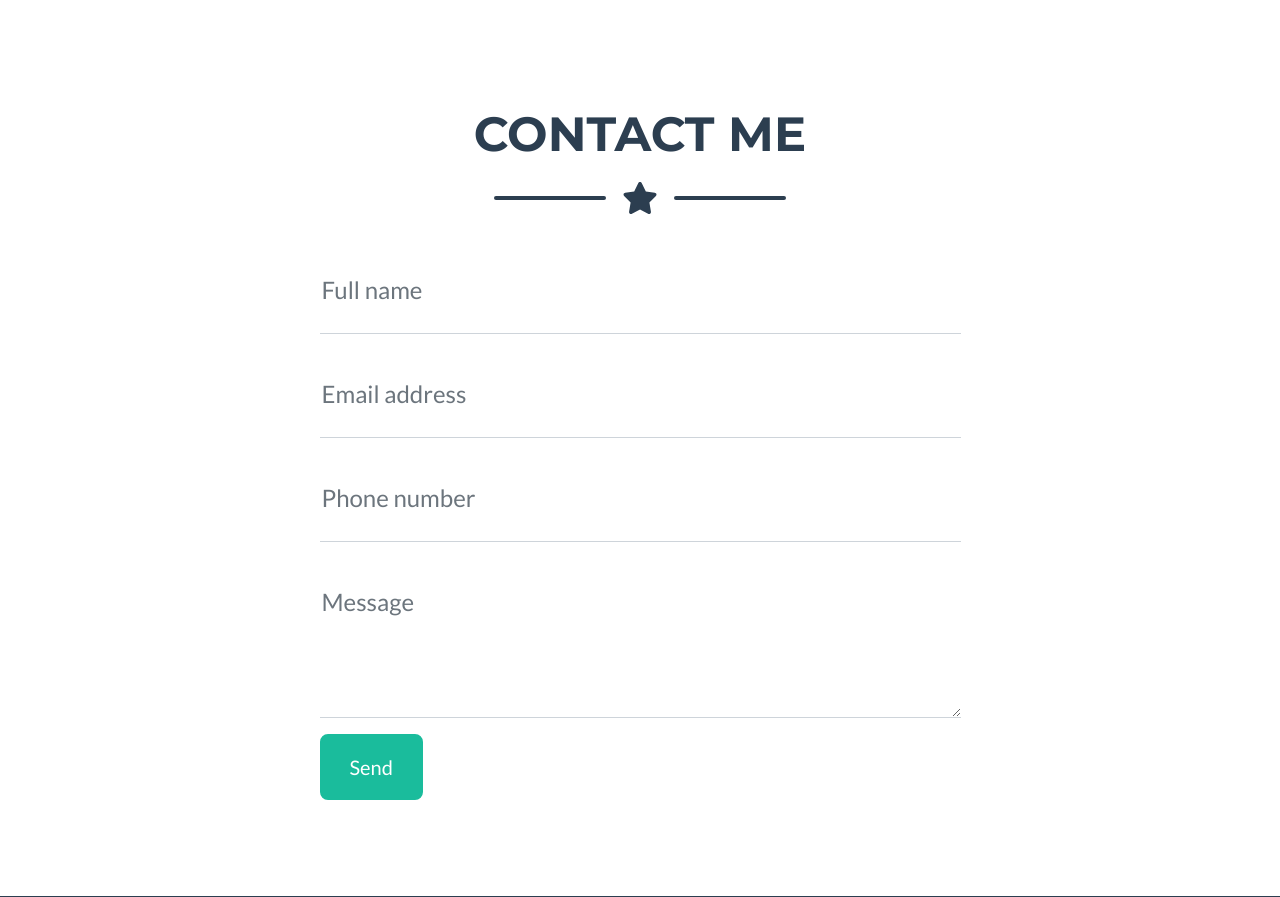
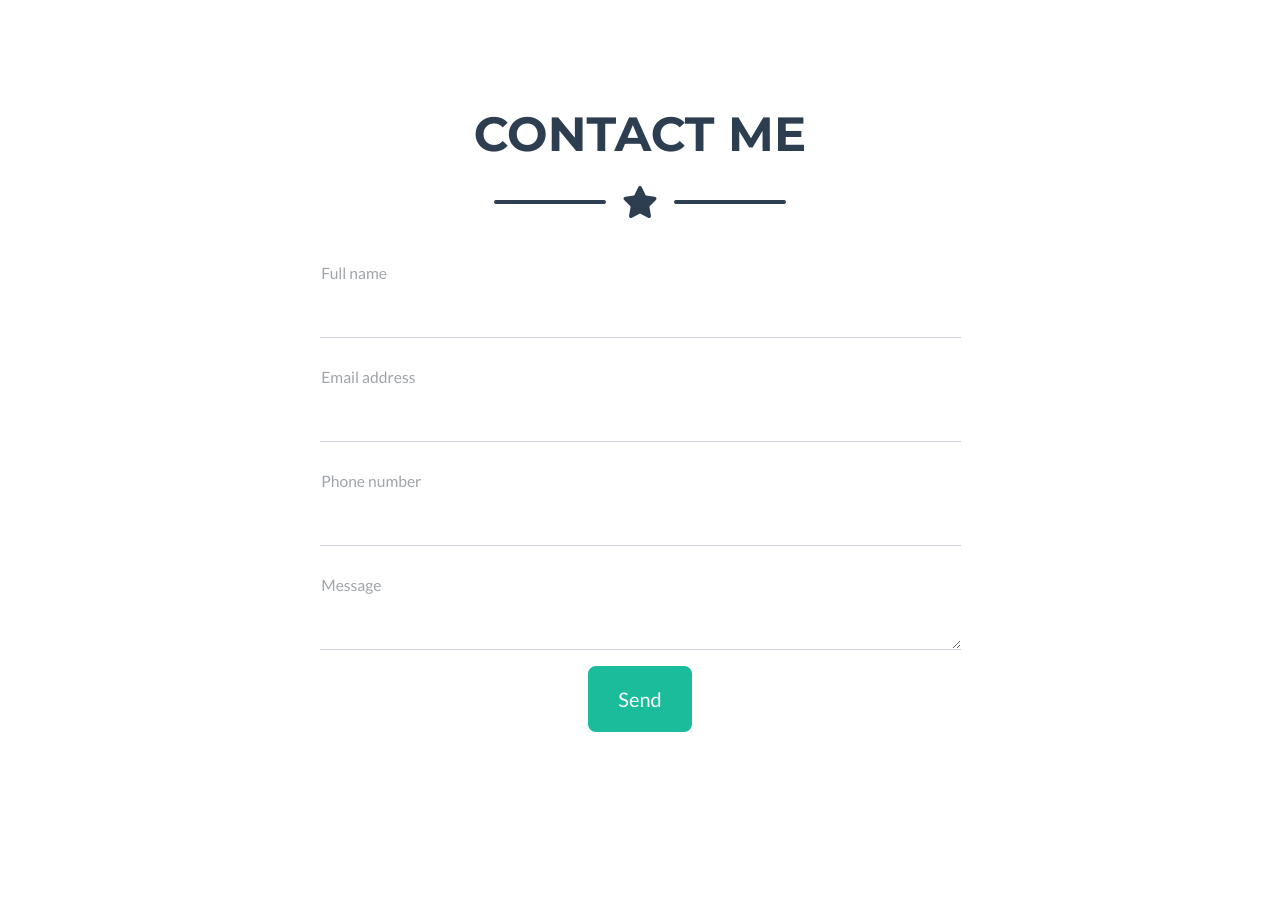
Before and after one commit to nicolinolochex/Arandiga_Proyecto, a Django app: page /APP/formulario/ in a window 1280 px wide. Shown: the part 128-1025 px from the top of the page. Run offline with Django 5.2, Linux system fonts and the light colour scheme; some libraries are stand-ins or nearby versions.

Commit message:
15.12 00.13hs

```diff
--- a/Admin/APP/forms.py
+++ b/Admin/APP/forms.py
@@ -1,7 +1,19 @@
-"""
 from django import forms
+from .models import Contact
 
-class CursoFormulario(forms.Form):
-    curso = forms.CharField()
-    camada = forms.IntegerField()
-"""
+class ContactForm(forms.ModelForm):
+    class Meta:
+        model = Contact
+        fields = ['name', 'email', 'phone', 'message']
+        widgets = {
+            'name': forms.TextInput(attrs={'placeholder': 'Enter your full name'}),
+            'email': forms.EmailInput(attrs={'placeholder': 'Enter a valid email address'}),
+            'phone': forms.TextInput(attrs={'placeholder': 'Enter your phone number'}),
+            'message': forms.Textarea(attrs={'placeholder': 'Enter your message'}),
+        }
+        error_messages = {
+            'name': {'required': 'Please enter your name.'},
+            'email': {'required': 'Please enter your email.'},
+            'phone': {'required': 'Please enter your phone number.'},
+            'message': {'required': 'Please enter your message.'},
+        }
--- a/Admin/APP/templates/APP/formulario.html
+++ b/Admin/APP/templates/APP/formulario.html
@@ -5,36 +5,84 @@
 <section class="page-section portfolio" id="contact" style="margin-top: 50px;">
     <section class="page-section" id="contact">
         <div class="container">
-        <h2 class="page-section-heading text-center text-uppercase text-secondary mb-0">Contact Me</h2>
-        <div class="divider-custom">
+            <h2 class="page-section-heading text-center text-uppercase text-secondary mb-4">Contact Me</h2>
+            <div class="divider-custom mb-4">
                 <div class="divider-custom-line"></div>
                 <div class="divider-custom-icon"><i class="fas fa-star"></i></div>
                 <div class="divider-custom-line"></div>
             </div>
+
+            <!-- Mensaje de éxito -->
+            {% if form.is_valid %}
+                <div class="alert alert-success text-center mb-4" role="alert">
+                    Your message has been sent successfully!
+                </div>
+            {% endif %}
+
             <div class="row justify-content-center">
                 <div class="col-lg-8 col-xl-7">
                     <form method="post" action="">
                         {% csrf_token %}
+
+                        <!-- Full Name -->
                         <div class="form-floating mb-3">
-                        <input class="form-control" id="name" name="name" type="text" placeholder="Enter your name..." required />
-                        <label for="name">Full name</label>
+                            <input type="text" name="name" class="form-control {% if form.name.errors %}is-invalid{% endif %}" value="{{ form.name.value|default:'' }}">
+                            <label for="id_name">Full name</label>
+                            {% if form.name.errors %}
+                                <div class="invalid-feedback">
+                                    {% for error in form.name.errors %}
+                                        <p>{{ error }}</p>
+                                    {% endfor %}
                                 </div>
+                            {% endif %}
+                        </div>
+
+                        <!-- Email Address -->
                         <div class="form-floating mb-3">
-                        <input class="form-control" id="email" name="email" type="email" placeholder="name@example.com" required />
-                        <label for="email">Email address</label>
+                            <input type="email" name="email" class="form-control {% if form.email.errors %}is-invalid{% endif %}" value="{{ form.email.value|default:'' }}">
+                            <label for="id_email">Email address</label>
+                            {% if form.email.errors %}
+                                <div class="invalid-feedback">
+                                    {% for error in form.email.errors %}
+                                        <p>{{ error }}</p>
+                                    {% endfor %}
                                 </div>
+                            {% endif %}
+                        </div>
+
+                        <!-- Phone Number -->
                         <div class="form-floating mb-3">
-                        <input class="form-control" id="phone" name="phone" type="tel" placeholder="(123) 456-7890" required />
-                        <label for="phone">Phone number</label>
+                            <input type="text" name="phone" class="form-control {% if form.phone.errors %}is-invalid{% endif %}" value="{{ form.phone.value|default:'' }}">
+                            <label for="id_phone">Phone number</label>
+                            {% if form.phone.errors %}
+                                <div class="invalid-feedback">
+                                    {% for error in form.phone.errors %}
+                                        <p>{{ error }}</p>
+                                    {% endfor %}
                                 </div>
+                            {% endif %}
+                        </div>
+
+                        <!-- Message -->
                         <div class="form-floating mb-3">
-                        <textarea class="form-control" id="message" name="message" placeholder="Enter your message here..." style="height: 10rem" required></textarea>
-                        <label for="message">Message</label>
+                            <textarea name="message" class="form-control {% if form.message.errors %}is-invalid{% endif %}">{{ form.message.value|default:'' }}</textarea>
+                            <label for="id_message">Message</label>
+                            {% if form.message.errors %}
+                                <div class="invalid-feedback">
+                                    {% for error in form.message.errors %}
+                                        <p>{{ error }}</p>
+                                    {% endfor %}
                                 </div>
+                            {% endif %}
+                        </div>
+
+                        <div class="text-center">
                             <button class="btn btn-primary btn-xl" type="submit">Send</button>
+                        </div>
                     </form>
                 </div>
             </div>
         </div>
     </section>
+</section>
 {% endblock main %}
--- a/Admin/APP/urls.py
+++ b/Admin/APP/urls.py
@@ -4,9 +4,11 @@ from APP import views
 
 urlpatterns = [
     path('inicio/', views.inicio, name='inicio'),
-    path('formulario/', views.formulario, name='formulario'),
+    path('formulario/', views.formulario, name='formulario'),  # Asegúrate de que la vista formulario esté apuntando al formulario correcto
     path('acercade/', views.about, name='aboutv2'),
     path('base_clientes/', views.base_clientes, name='base_clientes'),
     path('publica/', views.publica, name='publica'),
-    path('trabaja/', views.trabaja, name='trabaja')
+    path('trabaja/', views.trabaja, name='trabaja'),
+    path('success/', views.success, name='success'),  # Esta es la URL para success
+
 ]
--- a/Admin/APP/views.py
+++ b/Admin/APP/views.py
@@ -1,27 +1,27 @@
 from django.shortcuts import render
-
-# Create your views here.
 from django.http import HttpResponse
-
-from .models import Contact
-
+from django.shortcuts import render, redirect
+from .forms import ContactForm
 def inicio(request):
     return render(request, "APP/inicio.html")
 
+
+
 def formulario(request):
     if request.method == 'POST':
-        # Obtenemos los datos enviados en el formulario
-        name = request.POST.get('name')
-        email = request.POST.get('email')
-        phone = request.POST.get('phone')
-        message = request.POST.get('message')
+        form = ContactForm(request.POST)
+        if form.is_valid():
+            # Guardar el formulario en la base de datos
+            form.save()
+            # Redirigir a una página de éxito o mostrar un mensaje
+            return redirect('success')  # Redirige a una vista de éxito, por ejemplo
+    else:
+        form = ContactForm()
 
-        # Creamos una instancia del modelo y guardamos los datos
-        Contact.objects.create(name=name, email=email, phone=phone, message=message)
+    return render(request, 'app/formulario.html', {'form': form})
 
-        # Redirigimos a una página de éxito o mostramos un mensaje
-        return render(request, "APP/success.html")  # Asegúrate de crear success.html
-    return render(request, "APP/formulario.html")
+def success(request):
+    return render(request, 'APP/success.html')
 
 def about(request):
     return render(request,"APP/aboutv2.html")
```
Also changed, not shown: Admin/db.sqlite3. Lines whose indentation alone changed are shown as unchanged.
